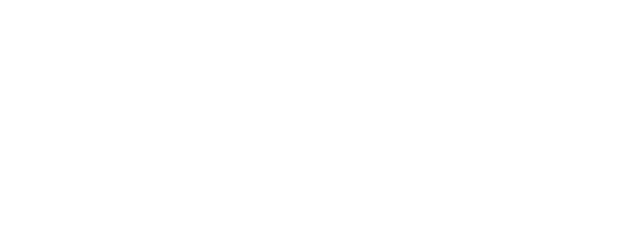
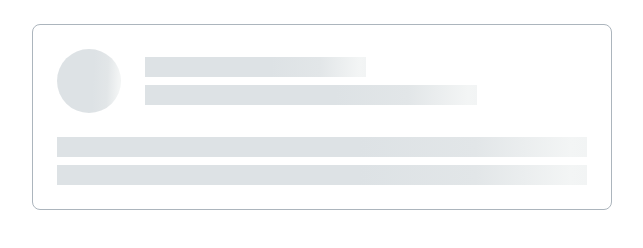
Before and after one commit to js-tasks-ru/htmlcss-20230411_alexandr-baranchugov, a website: page 04-lection2/02-skeleton/index.html in a window 1280 px wide. Shown: the whole page, without its empty margins (8-651 px from the left). Drawn offline with nearby package versions, Linux system fonts and the light colour scheme.

Commit message:
Feature: Skeleton [ref: task-4]

```diff
--- a/04-lection2/02-skeleton/index.html
+++ b/04-lection2/02-skeleton/index.html
@@ -4,8 +4,32 @@
     <head>
         <link rel="stylesheet" href="../../assets/css/main.css">
         <link rel="stylesheet" href="./skeleton.css">
+        <title>Task 4 - Skeleton</title>
+
+        <style>
+            .skeleton-container {
+                padding: 24px 40px;
+                width: 580px;
+            }
+        </style>
     </head>
     <body>
+        <div class="skeleton-container">
+            <div class="skeleton">
+                <div class="skeleton__header">
+                    <div class="skeleton__item skeleton__item_avatar"></div>
 
+                    <div class="skeleton__paragraphs">
+                        <div class="skeleton__item skeleton__item_paragraph" style="width: 50%"></div>
+                        <div class="skeleton__item skeleton__item_paragraph" style="width: 75%"></div>
+                    </div>
+                </div>
+
+                <div class="skeleton__paragraphs">
+                    <div class="skeleton__item skeleton__item_paragraph"></div>
+                    <div class="skeleton__item skeleton__item_paragraph"></div>
+                </div>
+            </div>
+        </div>
     </body>
 </html>
--- a/04-lection2/02-skeleton/skeleton.css
+++ b/04-lection2/02-skeleton/skeleton.css
@@ -0,0 +1,51 @@
+.skeleton {
+    align-items: stretch;
+    border: 1px solid var(--grey-3);
+    border-radius: 8px;
+    display: flex;
+    flex-direction: column;
+    gap: 24px;
+    padding: 24px;
+}
+
+.skeleton__header {
+    align-items: center;
+    display: flex;
+    gap: 24px;
+}
+
+.skeleton__paragraphs {
+    display: flex;
+    flex: 1 0 auto;
+    flex-direction: column;
+    gap: 8px
+}
+
+.skeleton__item {
+    animation: common-shine 1.5s infinite;
+    animation-delay: 1s;
+    background: var(--grey-2);
+    background: linear-gradient(92.51deg, #DDE2E5 36%, #E2E6E8 47%, #F3F5F5 56%, #E3E7EA 77%, #DDE2E5 90%);
+    background-position: 0 50%;
+    background-size: 200% 100%;
+}
+
+.skeleton__item_paragraph {
+    height: 20px;
+}
+
+.skeleton__item_avatar {
+    border-radius: 50%;
+    height: 64px;
+    width: 64px;
+}
+
+@keyframes common-shine {
+    from {
+        background-position: 0 50%
+    }
+
+    to {
+        background-position: -200% 50%
+    }
+}
```
